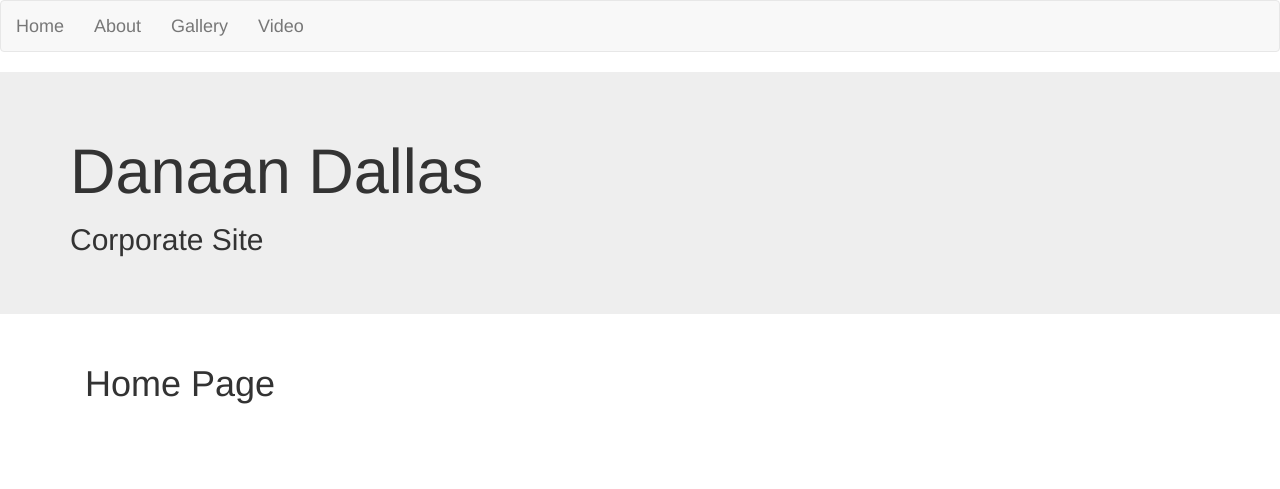
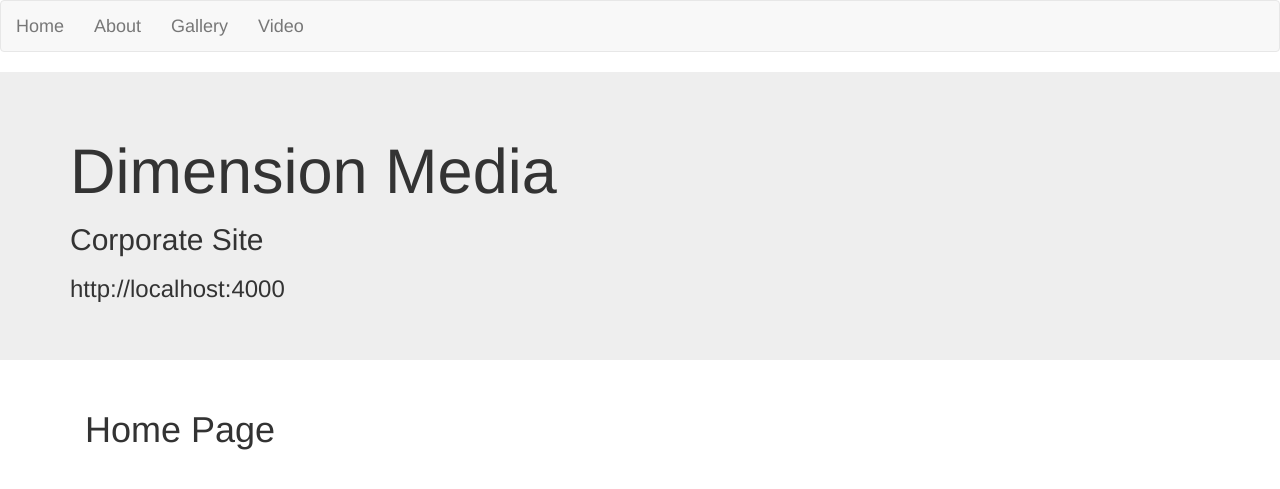
Before and after one commit to troyscott/ddallas-site, a Jekyll site: the page built from index.md, in a window 1280 px wide. Shown: the top 489 px of the page. Built offline with Jekyll 4.4.1, drawn with Linux system fonts in a browser that asks for light colours; Markdown is read by kramdown in place of the engine named in the settings.

Commit message:
Setup test site paths.

```diff
--- a/_config.yml
+++ b/_config.yml
@@ -1,4 +1,4 @@
-name: "Danaan Dallas"
+name: "Dimension Media"
 description: "Corporate Site"
 
 url: "http://localhost:4000"
--- a/_includes/header.html
+++ b/_includes/header.html
@@ -20,6 +20,7 @@
   <div class="container" >
             <h1>{{ site.name }}</h1>
             <h2>{{ site.description }}</h2>
+            <h3>{{ site.url }}</h3>
     </div> <!-- header wrap -->
   </div> <!-- container -->
 </div> <!-- jumbotron -->
--- a/_includes/navigation.html
+++ b/_includes/navigation.html
@@ -1,10 +1,10 @@
 
 <nav class="navbar navbar-default" role="navigation">
       <div class="navbar-header">
-        <a class="navbar-brand" href="/">Home</a>
-        <a class="navbar-brand" href="/about#">About</a>
-      <a class="navbar-brand" href="#">Gallery</a>
-      <a class="navbar-brand" href="#">Video</a>
+        <a class="navbar-brand" href="{{ site.url }}">Home</a>
+        <a class="navbar-brand" href="about/">About</a>
+      <a class="navbar-brand" href="gallery/">Gallery</a>
+      <a class="navbar-brand" href="video/">Video</a>
   </div>
 
 </nav>
```
